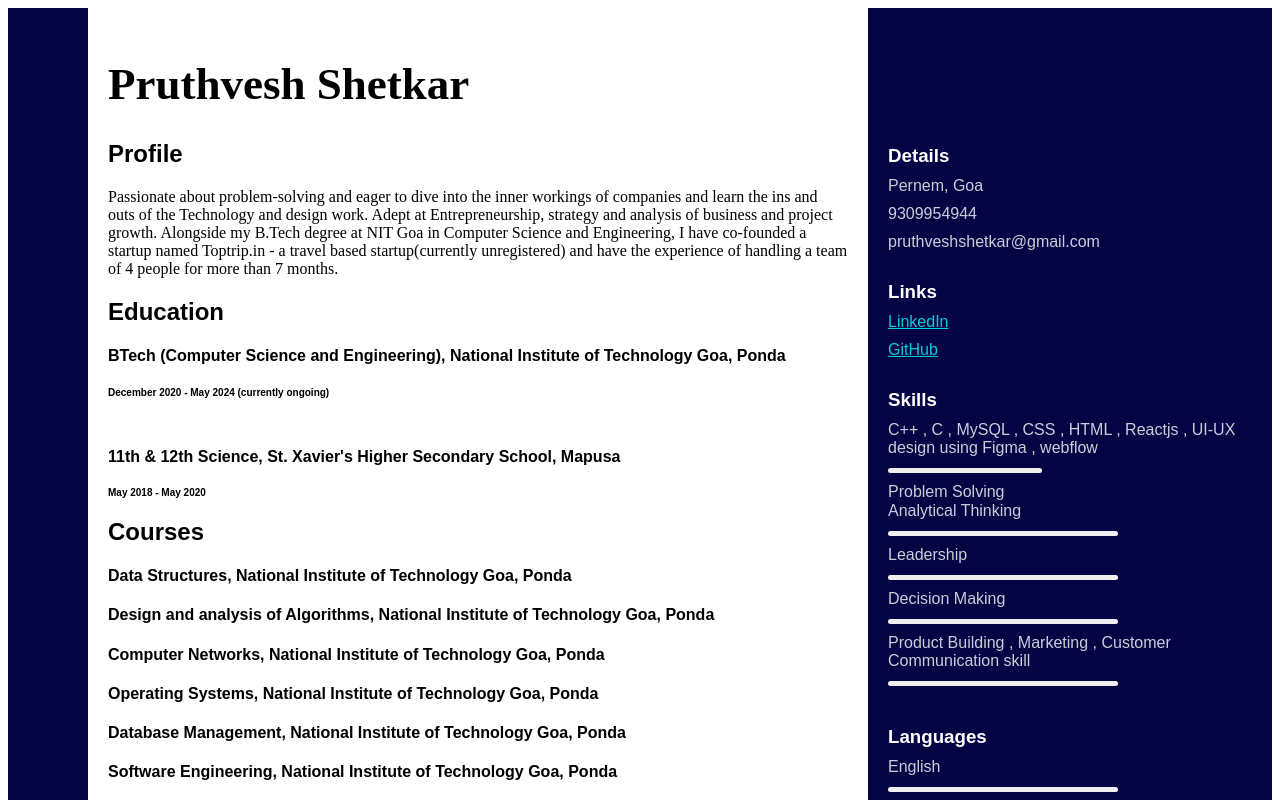
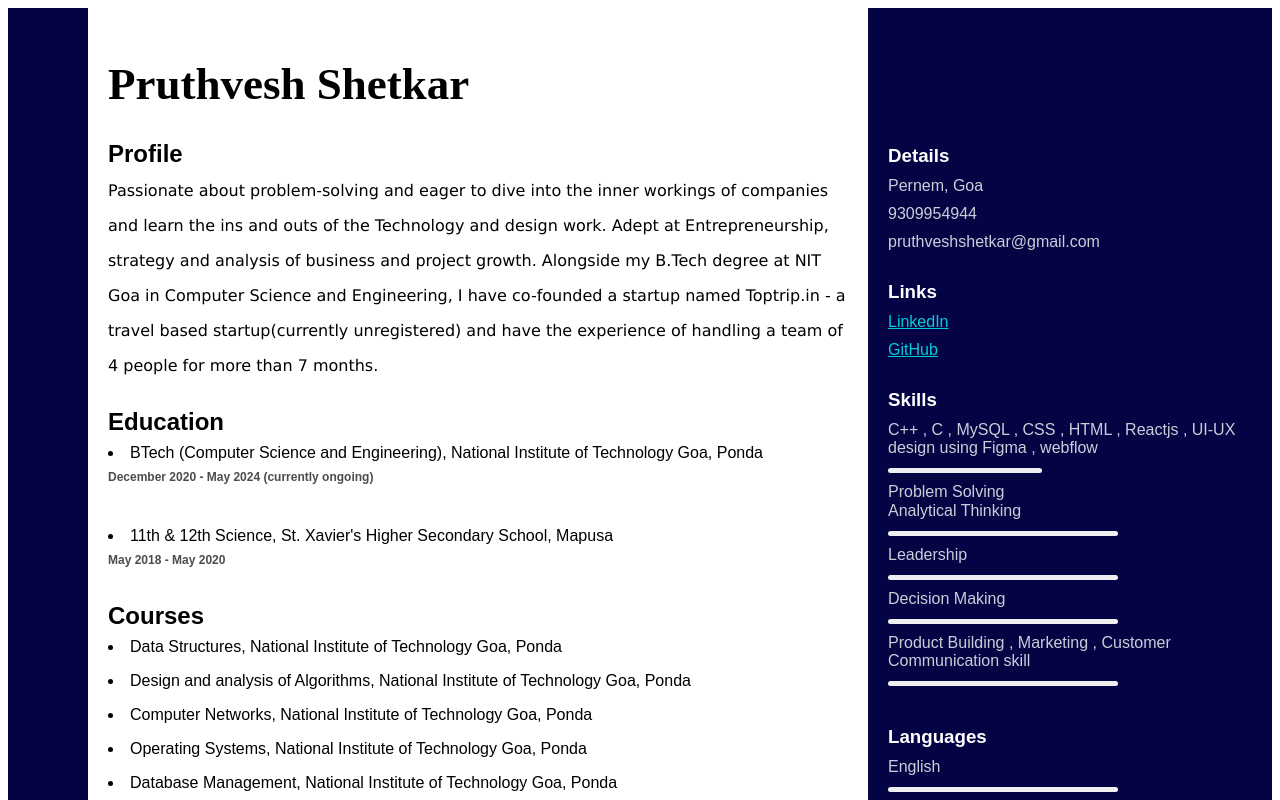
Before and after one commit to pruthvesh0812/pruthvesh_portfolio, a React (Vite) app: page / in a window 1280 px wide. Shown: the top 800 px of the page. Built offline with nearby package versions, Linux system fonts and the light colour scheme.

Commit message:
changes done to main content of cv

```diff
--- a/src/App.css
+++ b/src/App.css
@@ -6,6 +6,12 @@
 .title {
   font-family: display;
   font-size: 45px;
+}
+
+.profile{
+  line-height: 35px;
+  font-family: 'Lucida Sans', 'Lucida Sans Regular', 'Lucida Grande', 'Lucida Sans Unicode', Geneva, Verdana, sans-serif;
+
 }
 
 .auxillary {
@@ -29,6 +35,15 @@
   color: white;
   opacity: 0.8;
   font-family: sans-serif;
+}
+
+.courseDetail{
+  font-Family: sans-serif;
+  margin-Top:5px ;
+  margin-Bottom: 10px ;
+  font-weight: 500;
+  line-Height:1.5;
+
 }
 
 .detailsSkill {
--- a/src/App.jsx
+++ b/src/App.jsx
@@ -31,47 +31,50 @@ export default function App() {
       <div className="auxillary"></div>
       <div className="leftDiv">
         <h1 className="title">{user.name}</h1>
-        <h2 style={{ fontFamily: "sans-serif" }}>Profile</h2>
-        <p className="profile">{user.Entry_para}</p>
+        <h2 style={{ fontFamily: "sans-serif" , marginBottom:5  ,marginTop:25 }}>Profile</h2>
+        <p className="profile" style={{ marginTop:5 , marginBottom:25 }}>{user.Entry_para}</p>
 
-        <h2 style={{ fontFamily: "sans-serif" }}>Education</h2>
-        <h4 style={{ fontFamily: "sans-serif" }}>
-          BTech (Computer Science and Engineering), National Institute of
-          Technology Goa, Ponda
+        <h2 style={{ fontFamily: "sans-serif" , marginBottom:5 ,marginTop:25   }}>Education</h2>
+
+        <h4 style={{ fontFamily: "sans-serif" ,marginTop:5 ,marginBottom:5 , fontWeight:10,lineHeight:1.5 }}>
+        <li>BTech (Computer Science and Engineering), National Institute of
+          Technology Goa, Ponda</li>
         </h4>
-        <h5 style={{ fontFamily: "sans-serif", fontSize: 10 }}>
+
+
+        <h5 style={{ fontFamily: "sans-serif", fontSize: 12 ,marginTop:5 ,marginBottom:5 , opacity:.7 }}>
           December 2020 - May 2024 (currently ongoing)
         </h5>
 
-        <h4 style={{ fontFamily: "sans-serif", marginTop: 50 }}>
-          11th & 12th Science, St. Xavier's Higher Secondary School, Mapusa
+        <h4 style={{ fontFamily: "sans-serif", marginTop: 40  ,marginBottom:5 , fontWeight:10,lineHeight:1.5}}>
+          <li>11th & 12th Science, St. Xavier's Higher Secondary School, Mapusa</li>
         </h4>
-        <h5 style={{ fontFamily: "sans-serif", fontSize: 10 }}>
+        <h5 style={{ fontFamily: "sans-serif", fontSize: 12 ,marginTop:5 ,marginBottom:5 , opacity:.7 }}>
           May 2018 - May 2020
         </h5>
 
-        <h2 style={{ fontFamily: "sans-serif" }}>Courses</h2>
-        <h4 style={{ fontFamily: "sans-serif" }}>
-          Data Structures, National Institute of Technology Goa, Ponda
+        <h2 style={{ fontFamily: "sans-serif", marginBottom:5 ,marginTop:35  }}>Courses</h2>
+        <h4 className="courseDetail">
+          <li>Data Structures, National Institute of Technology Goa, Ponda</li>
         </h4>
-        <h4 style={{ fontFamily: "sans-serif" }}>
-          Design and analysis of Algorithms, National Institute of Technology
-          Goa, Ponda
+        <h4 className="courseDetail">
+        <li>Design and analysis of Algorithms, National Institute of Technology
+          Goa, Ponda</li>
         </h4>
-        <h4 style={{ fontFamily: "sans-serif" }}>
-          Computer Networks, National Institute of Technology Goa, Ponda
+        <h4 className="courseDetail">
+        <li>Computer Networks, National Institute of Technology Goa, Ponda</li>
         </h4>
-        <h4 style={{ fontFamily: "sans-serif" }}>
-          Operating Systems, National Institute of Technology Goa, Ponda
+        <h4 className="courseDetail">
+          <li>Operating Systems, National Institute of Technology Goa, Ponda</li>
         </h4>
-        <h4 style={{ fontFamily: "sans-serif" }}>
-          Database Management, National Institute of Technology Goa, Ponda
+        <h4 className="courseDetail">
+          <li>Database Management, National Institute of Technology Goa, Ponda</li>
         </h4>
-        <h4 style={{ fontFamily: "sans-serif" }}>
-          Software Engineering, National Institute of Technology Goa, Ponda
+        <h4 className="courseDetail">
+          <li>Software Engineering, National Institute of Technology Goa, Ponda</li>
         </h4>
 
-        <h2 style={{ fontFamily: "sans-serif" }}>My Project</h2>
+        <h2 style={{ fontFamily: "sans-serif" , marginBottom:5, marginTop:35 }}>My Project</h2>
         <a href="https://github.com/pruthvesh0812/UI-Ux_designs_pruthvesh">
           This is my Github repository link for all my design work:
         </a>
```
